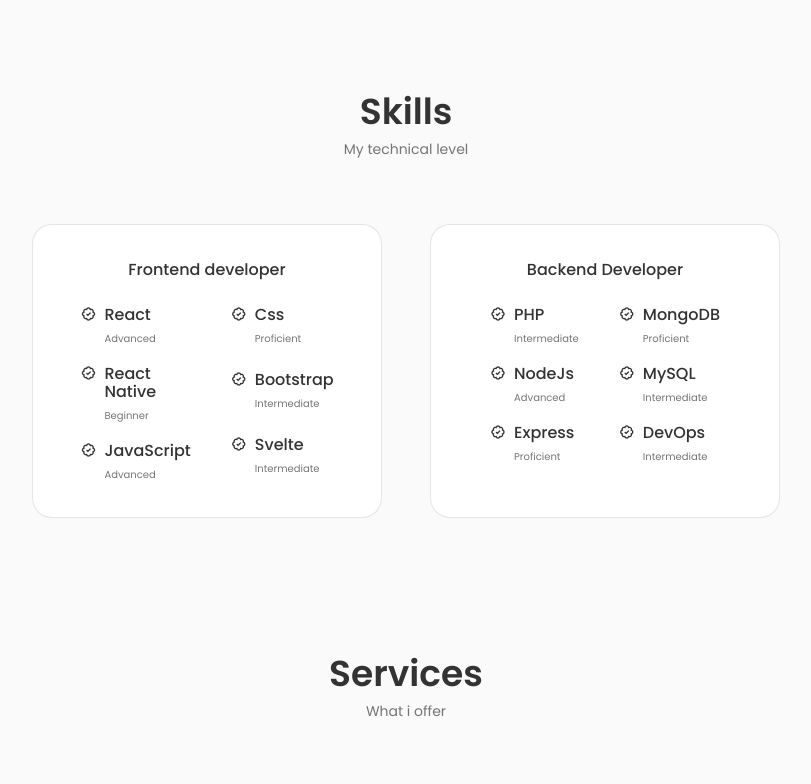
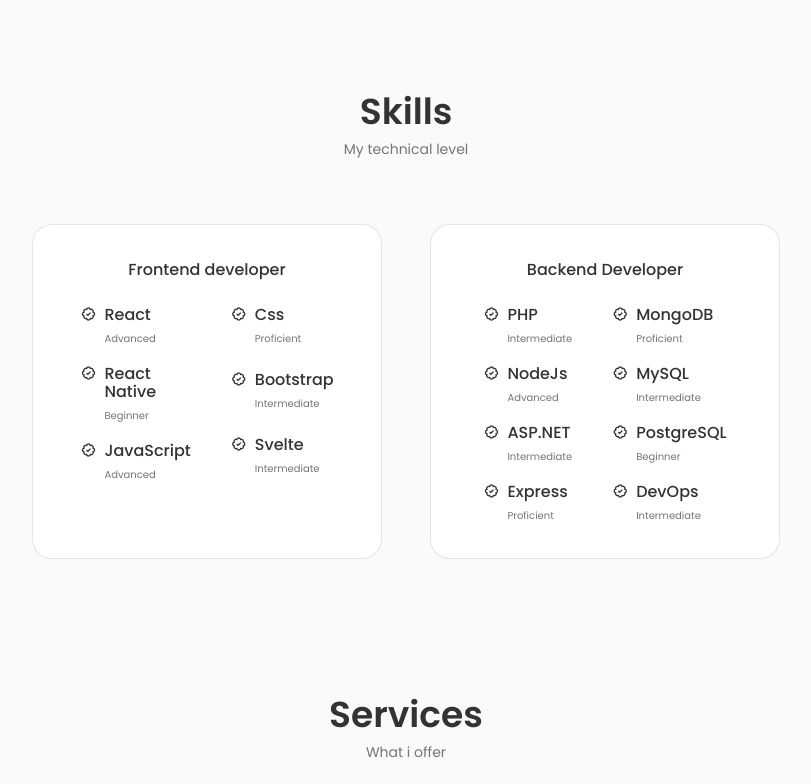
Before and after one commit to EdinMesanovic/portfolio_no1, a React (Vite) app: page / in a window 1280 px wide. Shown: the part 1511-2295 px from the top of the page, without its empty margins (234-1045 px from the left). Built offline with nearby package versions, Linux system fonts and the light colour scheme.

Commit message:
Skills update

```diff
--- a/src/components/skills/Backend.jsx
+++ b/src/components/skills/Backend.jsx
@@ -22,6 +22,15 @@
                     <div>
                         <h3 className="skills__name">NodeJs</h3>
                         <span className="skills__level">Advanced</span>
+                    </div>
+                </div>
+
+                <div className="skills__data">
+                    <i className="bx bx-badge-check"></i>
+
+                    <div>
+                        <h3 className="skills__name">ASP.NET</h3>
+                        <span className="skills__level">Intermediate</span>
                     </div>
                 </div>
 
@@ -58,6 +67,15 @@
                     <i className="bx bx-badge-check"></i>
 
                     <div>
+                        <h3 className="skills__name">PostgreSQL</h3>
+                        <span className="skills__level">Beginner</span>
+                    </div>
+                </div>
+
+                <div className="skills__data">
+                    <i className="bx bx-badge-check"></i>
+
+                    <div>
                         <h3 className="skills__name">DevOps</h3>
                         <span className="skills__level">Intermediate</span>
                     </div>
```
